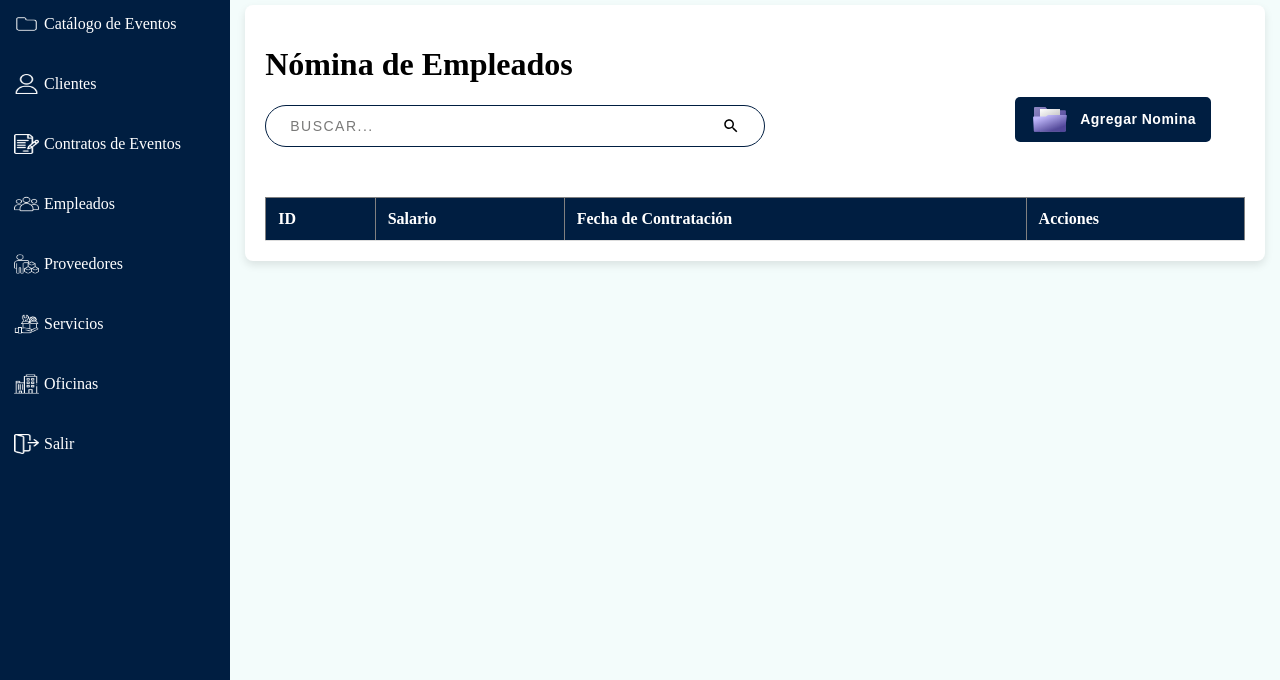
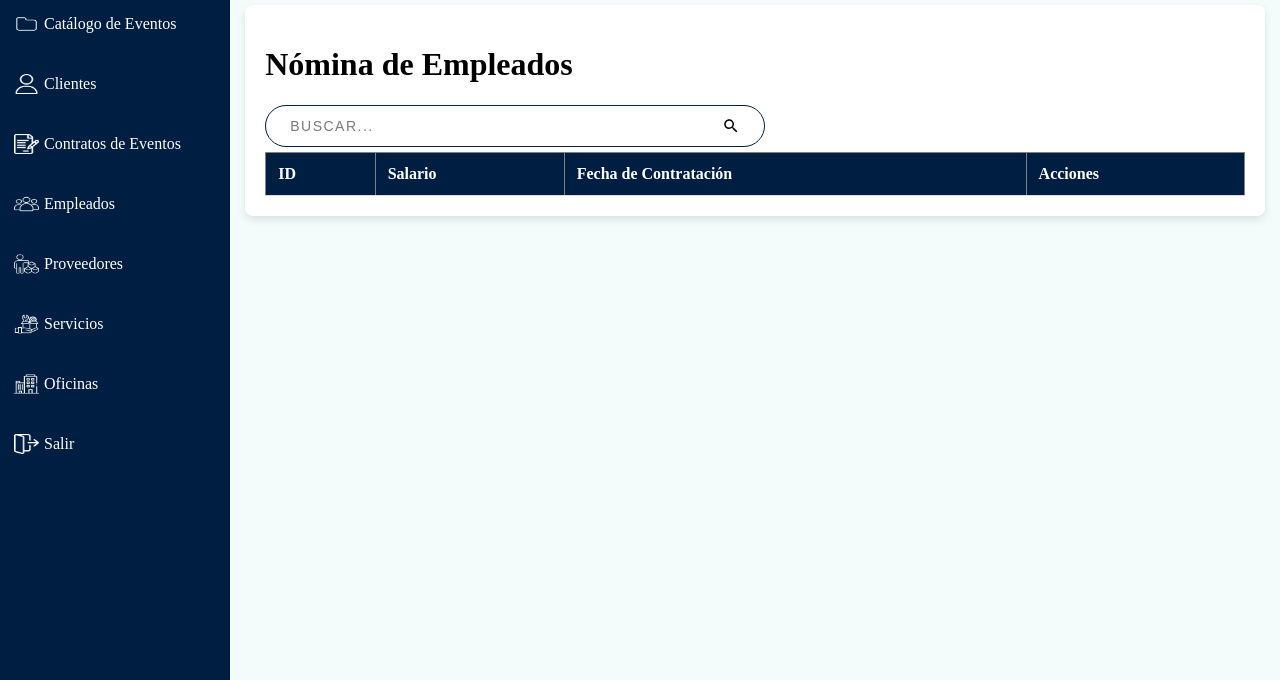
Before and after one commit to danielfernando4/ProyectoEMC, a Flask app: page /nomina-main in a window 1280 px wide. Shown: the part 120-800 px from the top of the page. Run offline with Flask 3, Linux system fonts and the light colour scheme; the visitor is signed in with stand-in values (Sample User, id 1); data that the repository does not hold is empty.

Commit message:
Button consulta

```diff
--- a/ProyectoEMC/templates/nomina_main.html
+++ b/ProyectoEMC/templates/nomina_main.html
@@ -13,105 +13,10 @@
 <div class="table-container">
     <h1>Nómina de Empleados</h1>
 
-
-
-
-
-
-
-
     <!-- Busqueda -->
     <div class="search__container">
         <input id="searchInputContratos" class="search__input" type="text" placeholder="Buscar...">
     </div>
-
-    <!-- Agregar Cliente (Button)-->
-
-    <form action="{{ url_for('nominaForm') }}" method="GET">
-    <button class="Documents-btn">
-        <span class="folderContainer">
-        <svg
-            class="fileBack"
-            width="146"
-            height="113"
-            viewBox="0 0 146 113"
-            fill="none"
-            xmlns="http://www.w3.org/2000/svg"
-        >
-            <path
-            d="M0 4C0 1.79086 1.79086 0 4 0H50.3802C51.8285 0 53.2056 0.627965 54.1553 1.72142L64.3303 13.4371C65.2799 14.5306 66.657 15.1585 68.1053 15.1585H141.509C143.718 15.1585 145.509 16.9494 145.509 19.1585V109C145.509 111.209 143.718 113 141.509 113H3.99999C1.79085 113 0 111.209 0 109V4Z"
-            fill="url(#paint0_linear_117_4)"
-            ></path>
-            <defs>
-            <linearGradient
-                id="paint0_linear_117_4"
-                x1="0"
-                y1="0"
-                x2="72.93"
-                y2="95.4804"
-                gradientUnits="userSpaceOnUse"
-            >
-                <stop stop-color="#8F88C2"></stop>
-                <stop offset="1" stop-color="#5C52A2"></stop>
-            </linearGradient>
-            </defs>
-        </svg>
-        <svg
-            class="filePage"
-            width="88"
-            height="99"
-            viewBox="0 0 88 99"
-            fill="none"
-            xmlns="http://www.w3.org/2000/svg"
-        >
-            <rect width="88" height="99" fill="url(#paint0_linear_117_6)"></rect>
-            <defs>
-            <linearGradient
-                id="paint0_linear_117_6"
-                x1="0"
-                y1="0"
-                x2="81"
-                y2="160.5"
-                gradientUnits="userSpaceOnUse"
-            >
-                <stop stop-color="white"></stop>
-                <stop offset="1" stop-color="#686868"></stop>
-            </linearGradient>
-            </defs>
-        </svg>
-
-        <svg
-            class="fileFront"
-            width="160"
-            height="79"
-            viewBox="0 0 160 79"
-            fill="none"
-            xmlns="http://www.w3.org/2000/svg"
-        >
-            <path
-            d="M0.29306 12.2478C0.133905 9.38186 2.41499 6.97059 5.28537 6.97059H30.419H58.1902C59.5751 6.97059 60.9288 6.55982 62.0802 5.79025L68.977 1.18034C70.1283 0.410771 71.482 0 72.8669 0H77H155.462C157.87 0 159.733 2.1129 159.43 4.50232L150.443 75.5023C150.19 77.5013 148.489 79 146.474 79H7.78403C5.66106 79 3.9079 77.3415 3.79019 75.2218L0.29306 12.2478Z"
-            fill="url(#paint0_linear_117_5)"
-            ></path>
-            <defs>
-            <linearGradient
-                id="paint0_linear_117_5"
-                x1="38.7619"
-                y1="8.71323"
-                x2="66.9106"
-                y2="82.8317"
-                gradientUnits="userSpaceOnUse"
-            >
-                <stop stop-color="#C3BBFF"></stop>
-                <stop offset="1" stop-color="#51469A"></stop>
-            </linearGradient>
-            </defs>
-        </svg>
-        </span>
-        <p class="text">Agregar Nomina</p>
-    </button>
-    </form>
-
-
 
 
     <table border="1">
```
